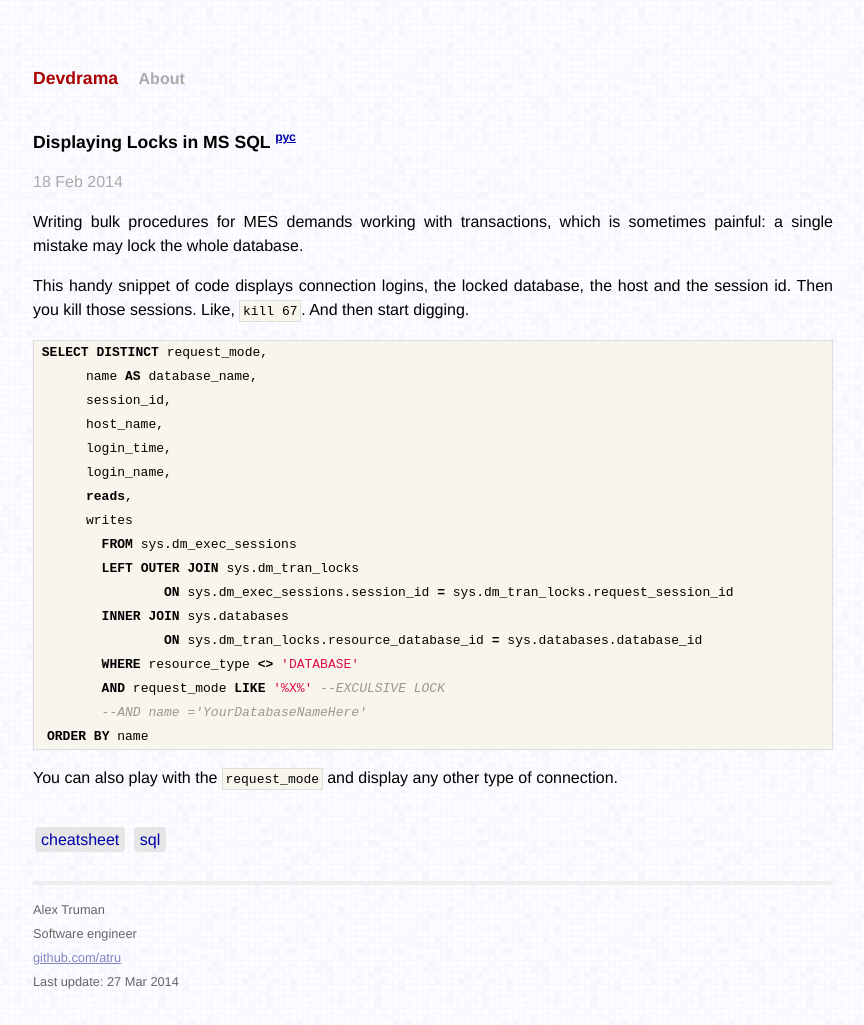
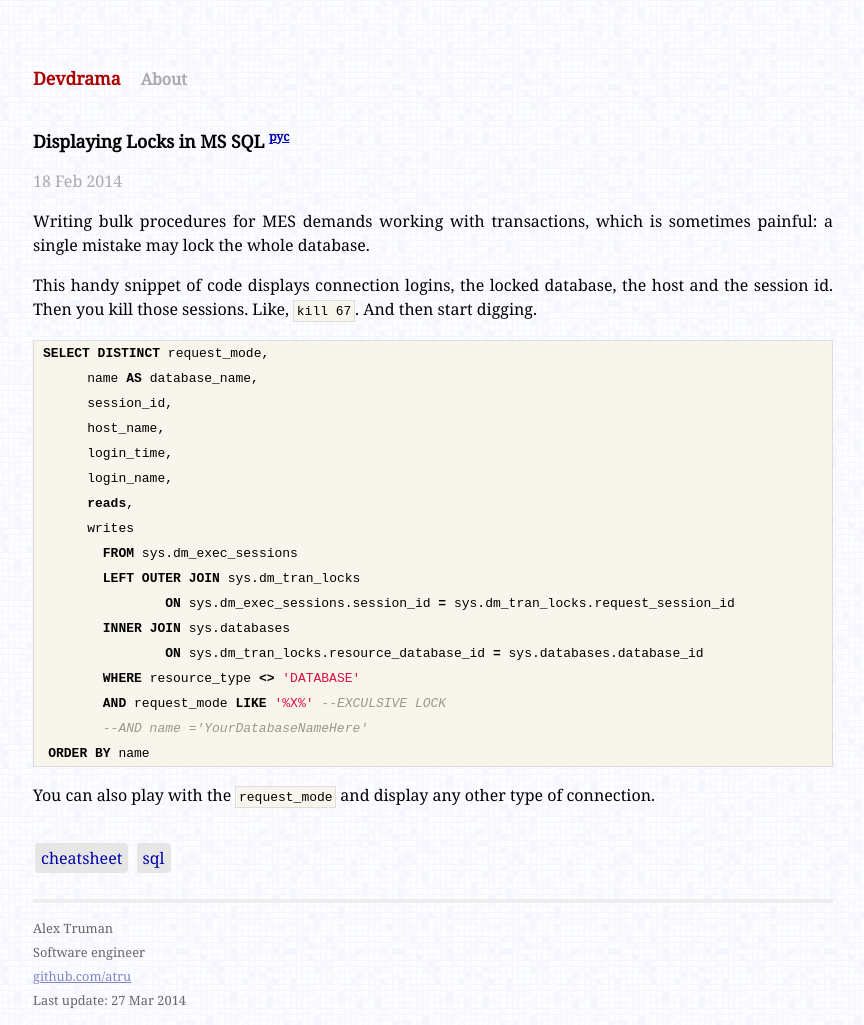
Before and after one commit to atru/atru.github.io, a Jekyll site: the page built from en/_posts/2014-02-18-displaying-locks.md, in a window 1280 px wide. Shown: the whole page, without its empty margins (207-1071 px from the left). Built offline with Jekyll 4.4.1, drawn with Linux system fonts in a browser that asks for light colours; Markdown is read by kramdown in place of the engine named in the settings.

Commit message:
new font

```diff
--- a/css/main.css
+++ b/css/main.css
@@ -12,11 +12,17 @@
 
 html, body { height: 100%; }
 
+@font-face {
+    font-family: NotoSerif; /* Гарнитура шрифта */
+    src: url(/css/NotoSerif-Regular.ttf); /* Путь к файлу со шрифтом */
+   }
+
+
 body {
   background-color: #FFF;
   background:url(../img/body.png);
-  font: 15px Helvetica, Arial, sans-serif;
-  font-size: medium;
+  font: 16px NotoSerif, Helvetica, Arial, sans-serif;
+  /*font-size: medium;*/
   text-align: center;
 }
 
@@ -176,6 +182,7 @@ span.translate_up{
   background-color: #eef;
   background-color: #F8F5ED;
   padding: 0.2em 0.2em 0.2em 0.2em;
+  font-size: 13px;
 }
 
 .post pre code {
```
Also changed, not shown: css/NotoSerif-Regular.ttf (added).
